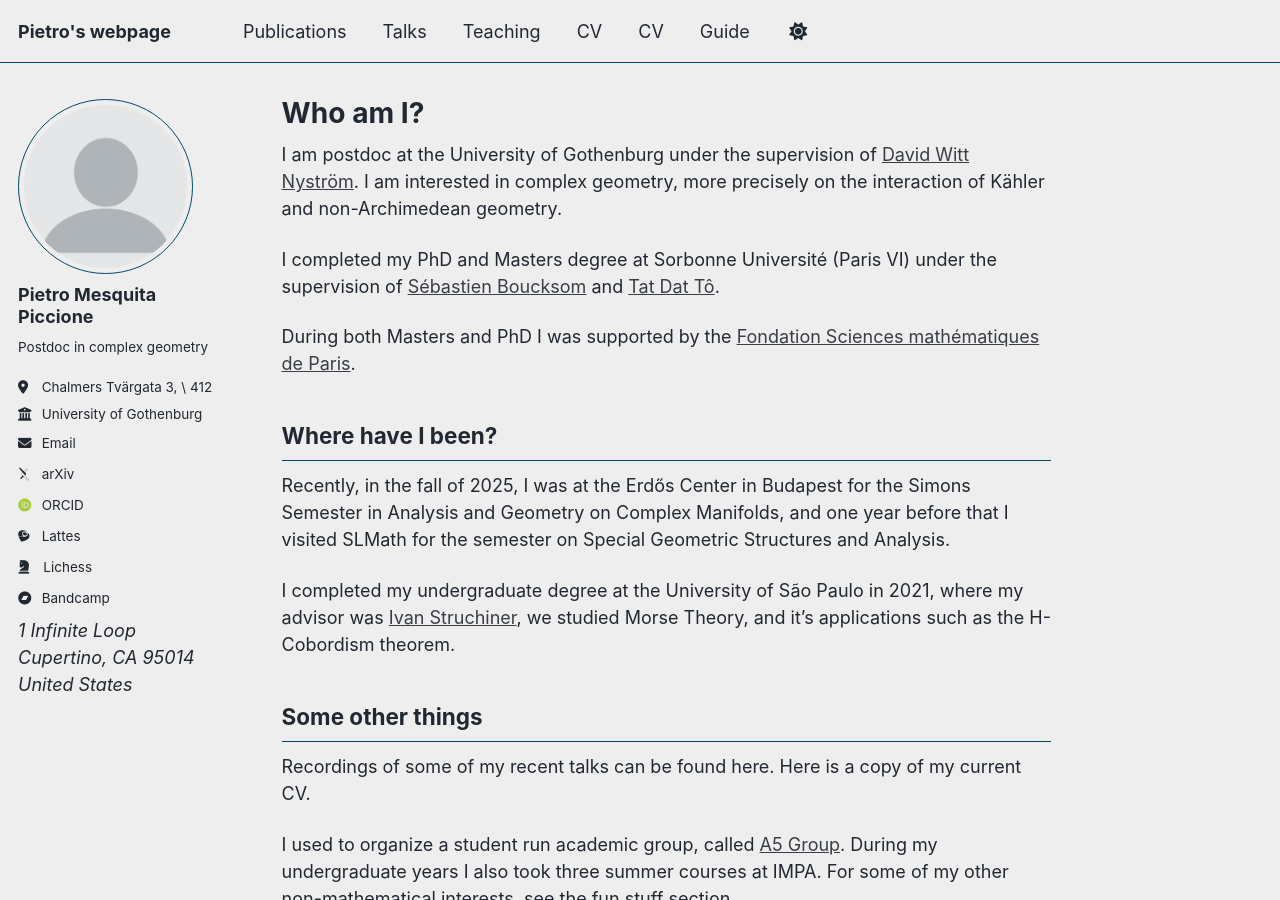
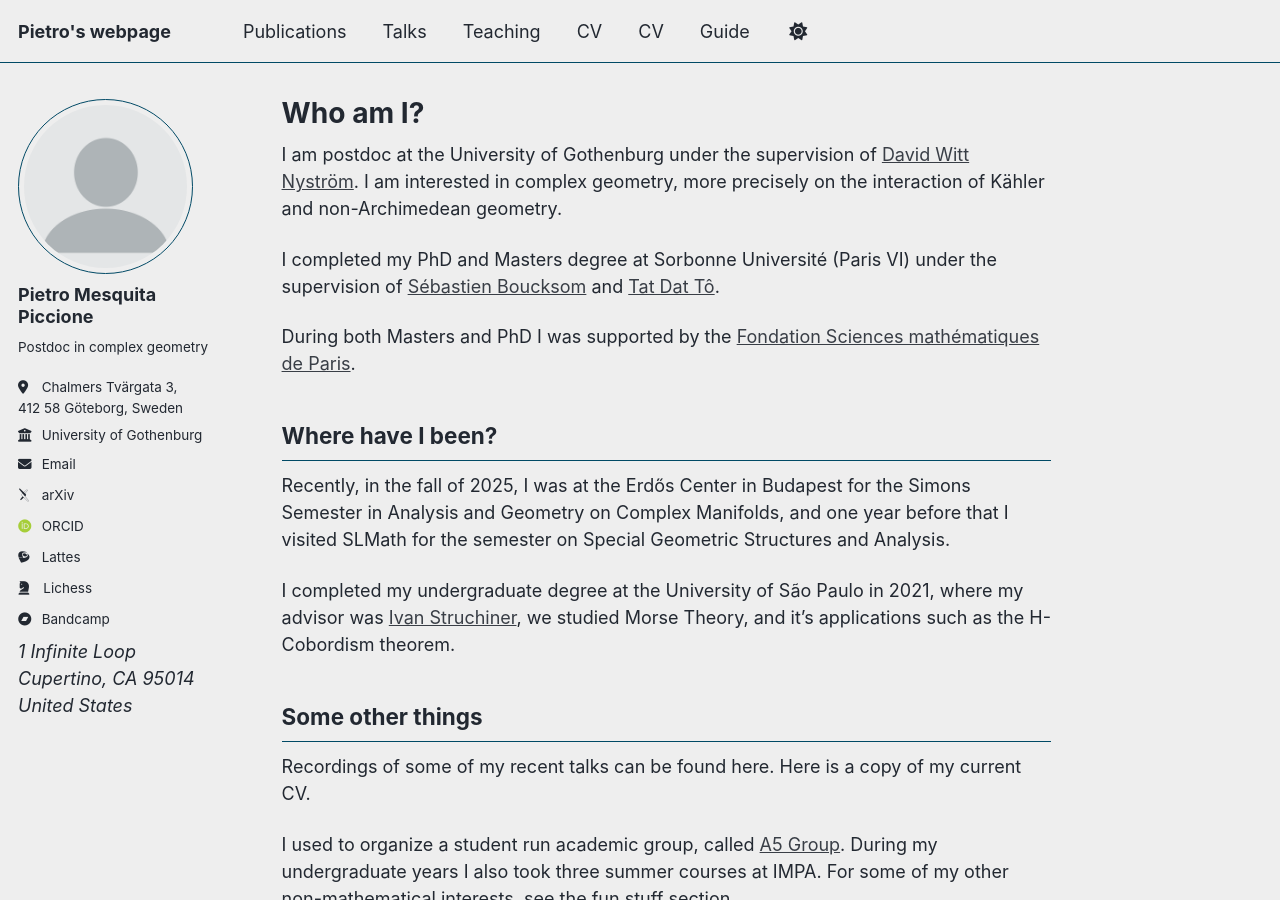
Before and after one commit to pietropic/pietropic.github.io, a Jekyll site: the page built from _pages/about.md, in a window 1280 px wide and 900 px high. Built offline with Jekyll 4.4.1, drawn with Linux system fonts in a browser that asks for light colours; some web fonts are replaced; a script that is not in the unit is left out.

```diff
--- a/_config.yml
+++ b/_config.yml
@@ -27,7 +27,7 @@ author:
   name             : "Pietro Mesquita Piccione"
   pronouns         : # example: "she/her"
   bio              : "Postdoc in complex geometry"
-  location         : "Chalmers Tvärgata 3, \\ 412 58 Göteborg, Sweden"
+  location         : "Chalmers Tvärgata 3, <br> 412 58 Göteborg, Sweden</br>"
   employer         : "University of Gothenburg"
   uri              : # URL
   email            : "pietropic@pm.me"
```
